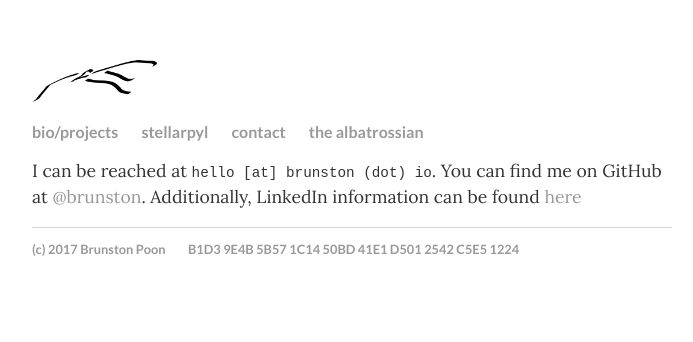
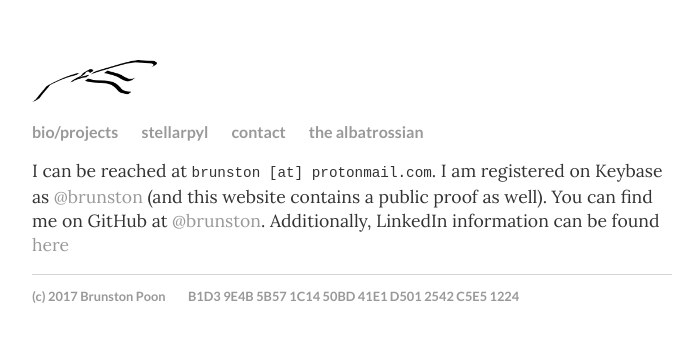
Before and after one commit to brupoon/brunstonio, a Jekyll site: the page built from contact/index.md, in a window 1280 px wide. Shown: the top 342 px of the page, without its empty margins (288-981 px from the left). Built offline with Jekyll 4.4.1, drawn with Linux system fonts in a browser that asks for light colours.

Commit message:
updating contact information

```diff
--- a/contact/index.md
+++ b/contact/index.md
@@ -3,4 +3,4 @@ layout: default
 title: "Contact"
 ---
 
-I can be reached at `hello [at] brunston (dot) io`. You can find me on GitHub at [@brunston](https://github.com/brunston). Additionally, LinkedIn information can be found [here](https://linkedin.com/in/brunston)
+I can be reached at `brunston [at] protonmail.com`. I am registered on Keybase as [@brunston](https://keybase.io/brunston) (and this website contains a public proof as well). You can find me on GitHub at [@brunston](https://github.com/brunston). Additionally, LinkedIn information can be found [here](https://linkedin.com/in/brunston)
```
